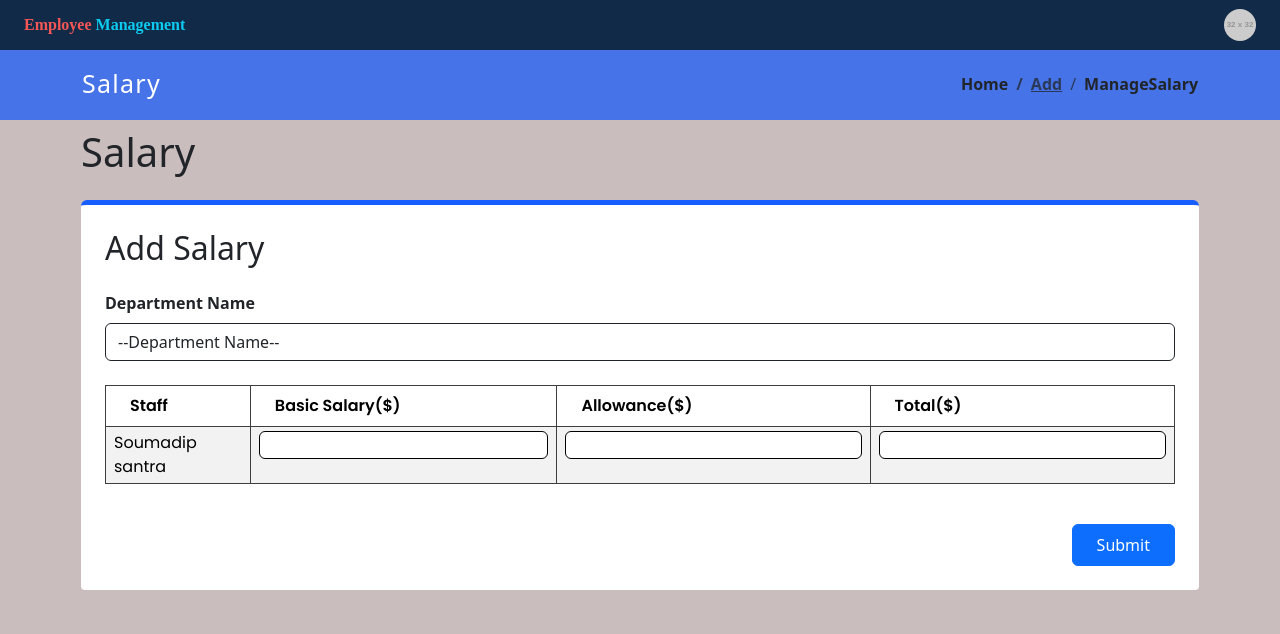
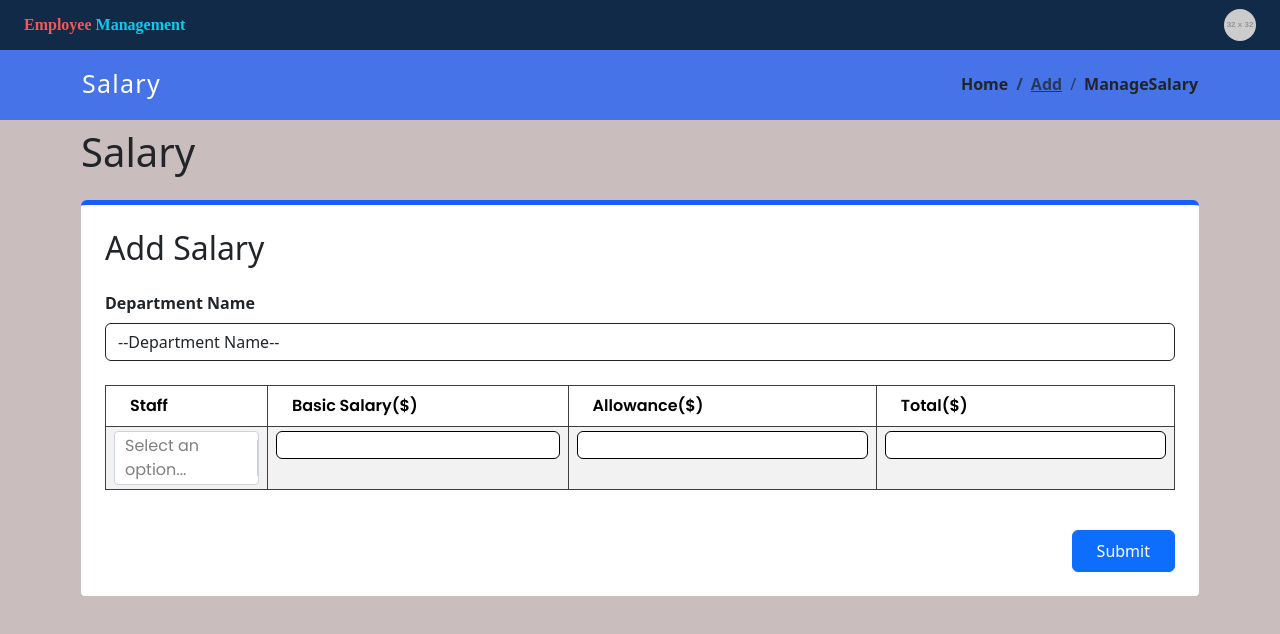
Before and after one commit to Soumadip-cmd/Employee--Management-, a React (Create React App) app in the folder client/: page /addSalary in a window 1280 px wide. Shown: the top 634 px of the page. Built offline with nearby package versions, Linux system fonts and the light colour scheme; a web font is replaced by a local one.

Commit message:
updated salary

```diff
--- a/client/package.json
+++ b/client/package.json
@@ -19,6 +19,7 @@
     "react-dom": "^18.2.0",
     "react-router-dom": "^6.25.1",
     "react-scripts": "5.0.1",
+    "react-select": "^5.8.0",
     "web-vitals": "^2.1.4"
   },
   "scripts": {
--- a/client/src/components/Salary/AddSalary.js
+++ b/client/src/components/Salary/AddSalary.js
@@ -1,29 +1,57 @@
-import React, { useEffect } from "react";
-
+import React from "react";
+import Select, { components } from "react-select";
 import { NavLink } from "react-router-dom";
 
 export default function AddSalary() {
-  let boxstyle = {
-    background: "white",
-    padding: "21px",
-    borderTop: "5px solid #004dffe8",
-    borderRadius: "5px",
-  };
+
+
   function calculate() {
     let n1 = parseInt(document.getElementById("num1").value);
     let n2 = parseInt(document.getElementById("num2").value);
     let sum = n1 + n2;
-    //  console.log(sum
     document.getElementById("total").value = sum;
   }
+  const options = [
+    { value: "1", label: "Soumadip Stark" },
+    { value: "2", label: "Ram Swal" },
+    { value: "3", label: "Sam Well" },
+    { value: "4", label: "Jon Snow" },
+  ];
+
+  const handleChange = (selectedOption) => {
+    console.log(selectedOption);
+  };
+
+  // Custom styles
+  const customStyles = {
+    container: (provided) => ({
+      ...provided,
+      width: "100%",
+    }),
+    control: (provided) => ({
+      ...provided,
+      borderColor: "#ced4da",
+      boxShadow: "none",
+      "&:hover": {
+        borderColor: "#ced4da",
+      },
+    }),
+    menuPortal: (base) => ({ ...base, zIndex: 9999 }),
+    option: (provided) => ({
+      ...provided,
+      whiteSpace: "nowrap",
+      overflow: "hidden",
+      textOverflow: "ellipsis",
+    }),
+  };
+
+  // Custom DropdownIndicator (removing the default arrow)
+  const DropdownIndicator = () => null;
 
   return (
     <>
-      {/* <div class="alert alert-success m-3" role="alert"  >
-        A simple success alert—check it out!
-      </div> */}
       <nav
-        className="navbar navbar-expand-lg "
+        className="navbar navbar-expand-lg"
         style={{ backgroundColor: "rgb(0 77 255 / 65%)" }}
       >
         <div className="container mt-5">
@@ -38,14 +66,13 @@ export default function AddSalary() {
           >
             Salary
           </NavLink>
-
-          <div className=" mt-2 pt-2">
+          <div className="mt-2 pt-2">
             <nav aria-label="breadcrumb">
               <ol className="breadcrumb">
                 <li className="breadcrumb-item">
                   <NavLink
                     to="/"
-                    className=" text-dark fw-semibold text-decoration-none"
+                    className="text-dark fw-semibold text-decoration-none"
                   >
                     Home
                   </NavLink>
@@ -59,7 +86,7 @@ export default function AddSalary() {
                 <li className="breadcrumb-item">
                   <NavLink
                     to="/manageSalary"
-                    className=" text-dark fw-semibold text-decoration-none"
+                    className="text-dark fw-semibold text-decoration-none"
                   >
                     ManageSalary
                   </NavLink>
@@ -69,11 +96,11 @@ export default function AddSalary() {
           </div>
         </div>
       </nav>
-      <div className="bg-muted pt-2   extra-special2 min-h-screen d-flex justify-content-center align-items-center">
+      <div className="bg-muted pt-2 extra-special2 min-h-screen d-flex justify-content-center align-items-center">
         <div className="bg-card p-6 w-100 max-w-4xl">
           <h1 className="text-2xl font-bold text-foreground mb-4">Salary</h1>
           <div
-            className="bg-white p-4 rounded-lg shadow-md rounded-top rounded-bottom-1  "
+            className="bg-white p-4 rounded-lg shadow-md rounded-top rounded-bottom-1"
             style={{ borderTop: "5px solid #004dffe8" }}
           >
             <h2 className="text-xl font-semibold text-foreground mb-4">
@@ -88,12 +115,12 @@ export default function AddSalary() {
               </label>
 
               <select className="form-control" style={{ border: "1px solid" }}>
-                <option disabled selected default Value={"--Department Name--"}>
+                <option disabled selected defaultValue={"--Department Name--"}>
                   --Department Name--
                 </option>
-                <option>Backend developement</option>
+                <option>Backend development</option>
                 <option>Designing</option>
-                <option>Front-end developement</option>
+                <option>Front-end development</option>
                 <option>Marketing</option>
                 <option>Finance</option>
               </select>
@@ -110,30 +137,41 @@ export default function AddSalary() {
                 </thead>
                 <tbody>
                   <tr>
-                    <td className=" p-1 px-2 tablestyle">Soumadip santra</td>
-                    <td className=" p-1 px-2 tablestyle">
+                    <td className="p-1 px-2 tablestyle">
+                      <Select
+                        options={options}
+                        onChange={handleChange}
+                        placeholder="Select an option..."
+                        isClearable
+                        menuPortalTarget={document.body}
+                        styles={customStyles}
+                        menuPosition="fixed"
+                        components={{ DropdownIndicator }}
+                      />
+                    </td>
+                    <td className="p-1 px-2 tablestyle">
                       <input
                         type="number"
                         id="num1"
-                        className=" rounded-2 w-100 px-2 "
+                        className="rounded-2 w-100 px-2"
                         style={{ border: "1px solid black" }}
                         onChange={calculate}
                       />
                     </td>
-                    <td className=" p-1 px-2 tablestyle">
+                    <td className="p-1 px-2 tablestyle">
                       <input
                         type="number"
                         id="num2"
-                        className=" rounded-2 w-100 px-2 "
+                        className="rounded-2 w-100 px-2"
                         style={{ border: "1px solid black" }}
                         onChange={calculate}
                       />
                     </td>
-                    <td className=" p-1 px-2 tablestyle">
+                    <td className="p-1 px-2 tablestyle">
                       <input
                         type="number"
                         id="total"
-                        className=" rounded-2  w-100 px-2"
+                        className="rounded-2 w-100 px-2"
                         style={{ border: "1px solid black" }}
                         readOnly
                       />
@@ -149,7 +187,7 @@ export default function AddSalary() {
             </div>
           </div>
         </div>
-      </div>{" "}
+      </div>
     </>
   );
 }
--- a/client/src/components/Test.js
+++ b/client/src/components/Test.js
@@ -1,76 +1,28 @@
-import React, { useState } from "react";
-import axios from "axios";
-
+// Test.js
+import React from 'react';
+import Select from 'react-select';
 
 const Test = () => {
-  const [img, setImg] = useState("https://via.placeholder.com/500x450");
-  let [file, setFile] = useState(null);
-  const [upload, setUpload] = useState("");
+  const options = [
+    { value: '1', label: 'Option 1' },
+    { value: '2', label: 'Option 2' },
+    { value: '3', label: 'Option 3' },
+    { value: '4', label: 'Option 4' },
+  ];
 
-  const handleSubmit = async (e) => {
-    e.preventDefault();
-
-    try {
-      const result = await axios.post("http://localhost:8800/test", {
-        image: img,
-      });
-      // console.log(result.data.public_id);
-      const uploadImg = result.data.public_id;
-      setUpload(uploadImg);
-      // Handle the response data as needed
-    } catch (error) {
-      console.error("Error uploading image", error);
-      // Handle the error as needed
-    }
-  };
-
-  const previewImg = (file) => {
-    if (!file) return;
-
-    const reader = new FileReader();
-    reader.readAsDataURL(file);
-    reader.onloadend = () => {
-      setImg(reader.result);
-    };
-  };
-
-  const handleChange = (e) => {
-    file = e.target.files[0];
-    if (file) {
-      setFile(file);
-      previewImg(file);
-    }
+  const handleChange = (selectedOption) => {
+    console.log(selectedOption);
   };
 
   return (
-    <>
-      <form onSubmit={handleSubmit}>
-        <div className="d-flex justify-content-center flex-column align-items-center py-5">
-          <label htmlFor="img_upload">Upload img</label>
-          <input
-            type="file"
-            name="dp"
-            id="img_upload"
-            onChange={handleChange}
-            accept="image/png, image/jpg, image/jpeg"
-            required
-          />
-          <button className="btn btn-danger" type="submit">
-            Submit
-          </button>
-          <p className="fs-5">Image you upload</p>
-          <hr />
-        </div>
-      </form>
-      <div>
-        <img
-          src={img}
-          alt="Preview"
-          style={{ maxWidth: "100%", height: "auto" }}
-        />
-      </div>
-
-    </>
+    <div style={{ margin: '50px', width: '300px' }}>
+      <Select
+        options={options}
+        onChange={handleChange}
+        placeholder="Select an option..."
+        isClearable
+      />
+    </div>
   );
 };
 
```
Also changed, not shown: 2 other files (tests, documents, lock files or other folders).
